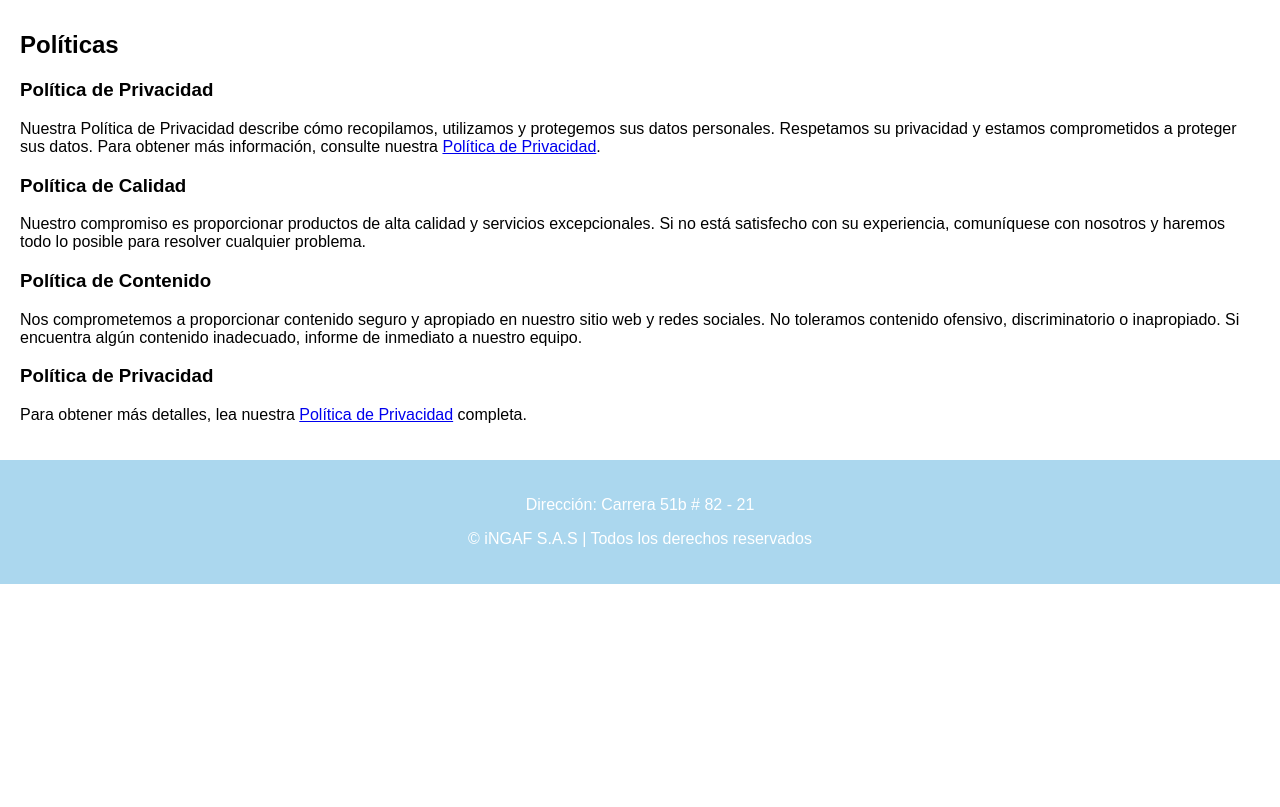
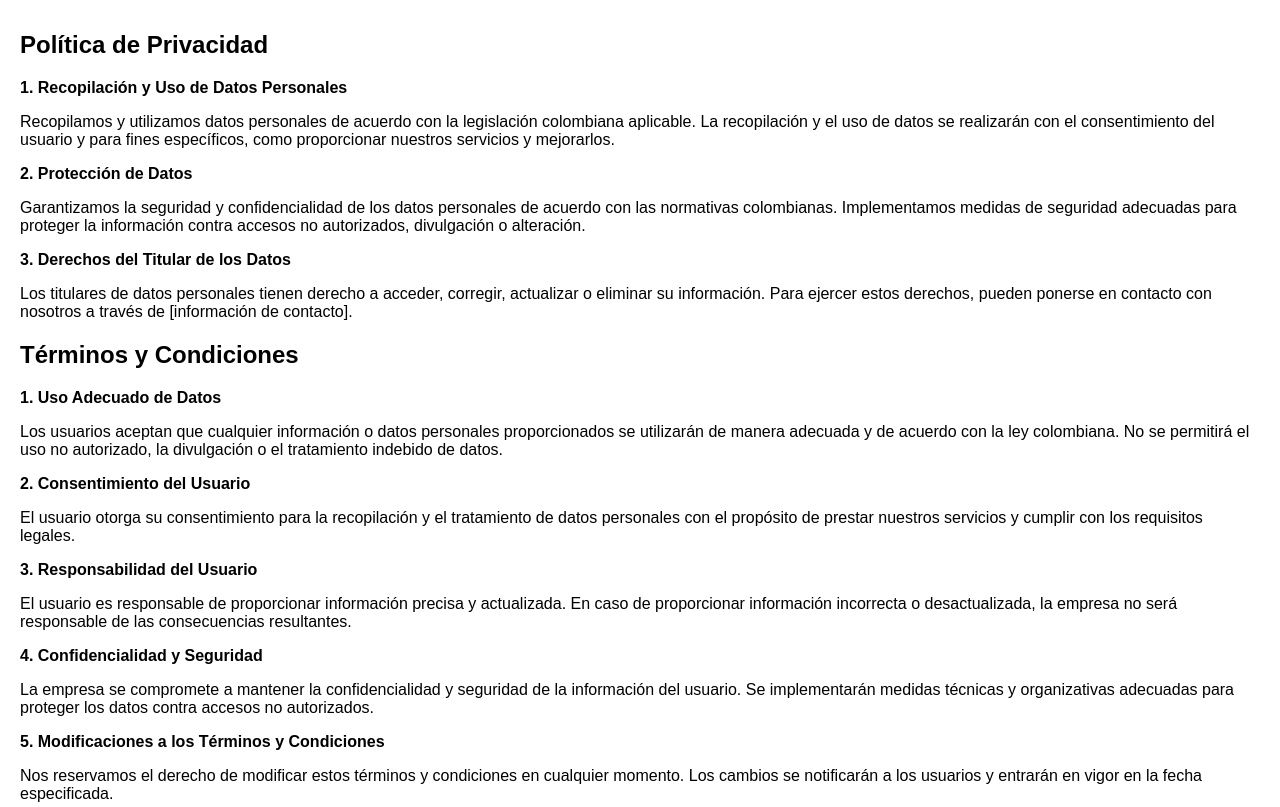
Before and after one commit to fastandstatic/ciocollato-static, a plain HTML site: page index.html in a window 1280 px wide. Shown: the part 1060-1867 px from the top of the page. Before the commit the page ends 1644 px from the top, so only its background shows below. Drawn offline with Linux system fonts and the light colour scheme.

Commit message:
Update index.html

```diff
--- a/index.html
+++ b/index.html
@@ -87,20 +87,32 @@
     </section>
 
     <section id="policies">
-        <h2>Políticas</h2>
-        <h3>Política de Privacidad</h3>
-        <p>Nuestra Política de Privacidad describe cómo recopilamos, utilizamos y protegemos sus datos personales. Respetamos su privacidad y estamos comprometidos a proteger sus datos. Para obtener más información, consulte nuestra <a href="#privacy-policy">Política de Privacidad</a>.</p>
+      <h2>Política de Privacidad</h2>
+    <p><strong>1. Recopilación y Uso de Datos Personales</strong></p>
+    <p>Recopilamos y utilizamos datos personales de acuerdo con la legislación colombiana aplicable. La recopilación y el uso de datos se realizarán con el consentimiento del usuario y para fines específicos, como proporcionar nuestros servicios y mejorarlos.</p>
 
-        <h3>Política de Calidad</h3>
-        <p>Nuestro compromiso es proporcionar productos de alta calidad y servicios excepcionales. Si no está satisfecho con su experiencia, comuníquese con nosotros y haremos todo lo posible para resolver cualquier problema.</p>
+    <p><strong>2. Protección de Datos</strong></p>
+    <p>Garantizamos la seguridad y confidencialidad de los datos personales de acuerdo con las normativas colombianas. Implementamos medidas de seguridad adecuadas para proteger la información contra accesos no autorizados, divulgación o alteración.</p>
 
-        <h3>Política de Contenido</h3>
-        <p>Nos comprometemos a proporcionar contenido seguro y apropiado en nuestro sitio web y redes sociales. No toleramos contenido ofensivo, discriminatorio o inapropiado. Si encuentra algún contenido inadecuado, informe de inmediato a nuestro equipo.</p>
+    <p><strong>3. Derechos del Titular de los Datos</strong></p>
+    <p>Los titulares de datos personales tienen derecho a acceder, corregir, actualizar o eliminar su información. Para ejercer estos derechos, pueden ponerse en contacto con nosotros a través de [información de contacto].</p>
 
-        <!-- Add more policies as needed -->
+    <h1>Términos y Condiciones</h1>
+    <p><strong>1. Uso Adecuado de Datos</strong></p>
+    <p>Los usuarios aceptan que cualquier información o datos personales proporcionados se utilizarán de manera adecuada y de acuerdo con la ley colombiana. No se permitirá el uso no autorizado, la divulgación o el tratamiento indebido de datos.</p>
 
-        <h3 id="privacy-policy">Política de Privacidad</h3>
-        <p>Para obtener más detalles, lea nuestra <a href="#">Política de Privacidad</a> completa.</p>
+    <p><strong>2. Consentimiento del Usuario</strong></p>
+    <p>El usuario otorga su consentimiento para la recopilación y el tratamiento de datos personales con el propósito de prestar nuestros servicios y cumplir con los requisitos legales.</p>
+
+    <p><strong>3. Responsabilidad del Usuario</strong></p>
+    <p>El usuario es responsable de proporcionar información precisa y actualizada. En caso de proporcionar información incorrecta o desactualizada, la empresa no será responsable de las consecuencias resultantes.</p>
+
+    <p><strong>4. Confidencialidad y Seguridad</strong></p>
+    <p>La empresa se compromete a mantener la confidencialidad y seguridad de la información del usuario. Se implementarán medidas técnicas y organizativas adecuadas para proteger los datos contra accesos no autorizados.</p>
+
+    <p><strong>5. Modificaciones a los Términos y Condiciones</strong></p>
+    <p>Nos reservamos el derecho de modificar estos términos y condiciones en cualquier momento. Los cambios se notificarán a los usuarios y entrarán en vigor en la fecha especificada.</p>
+</body>
     </section>
 
     <footer>
```
